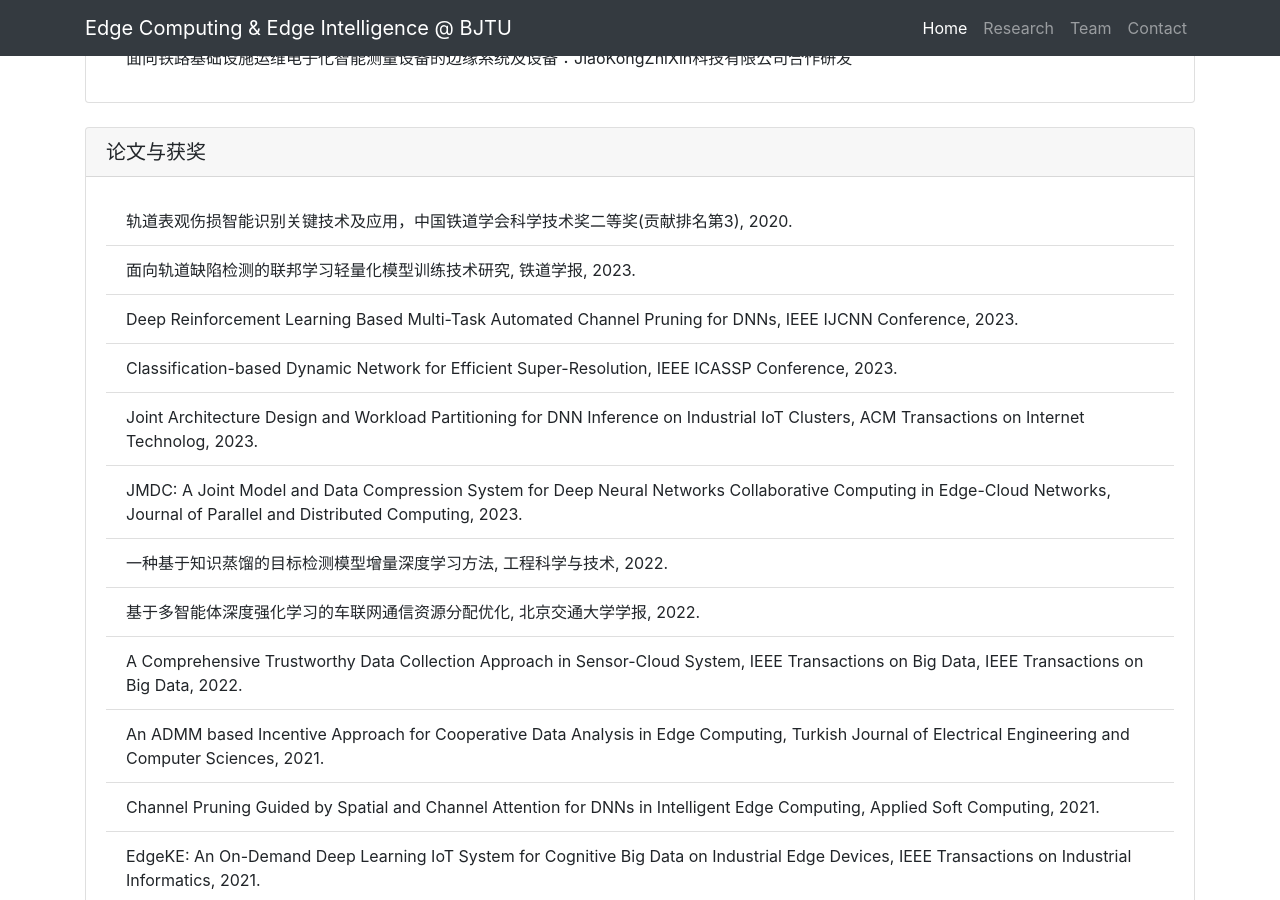
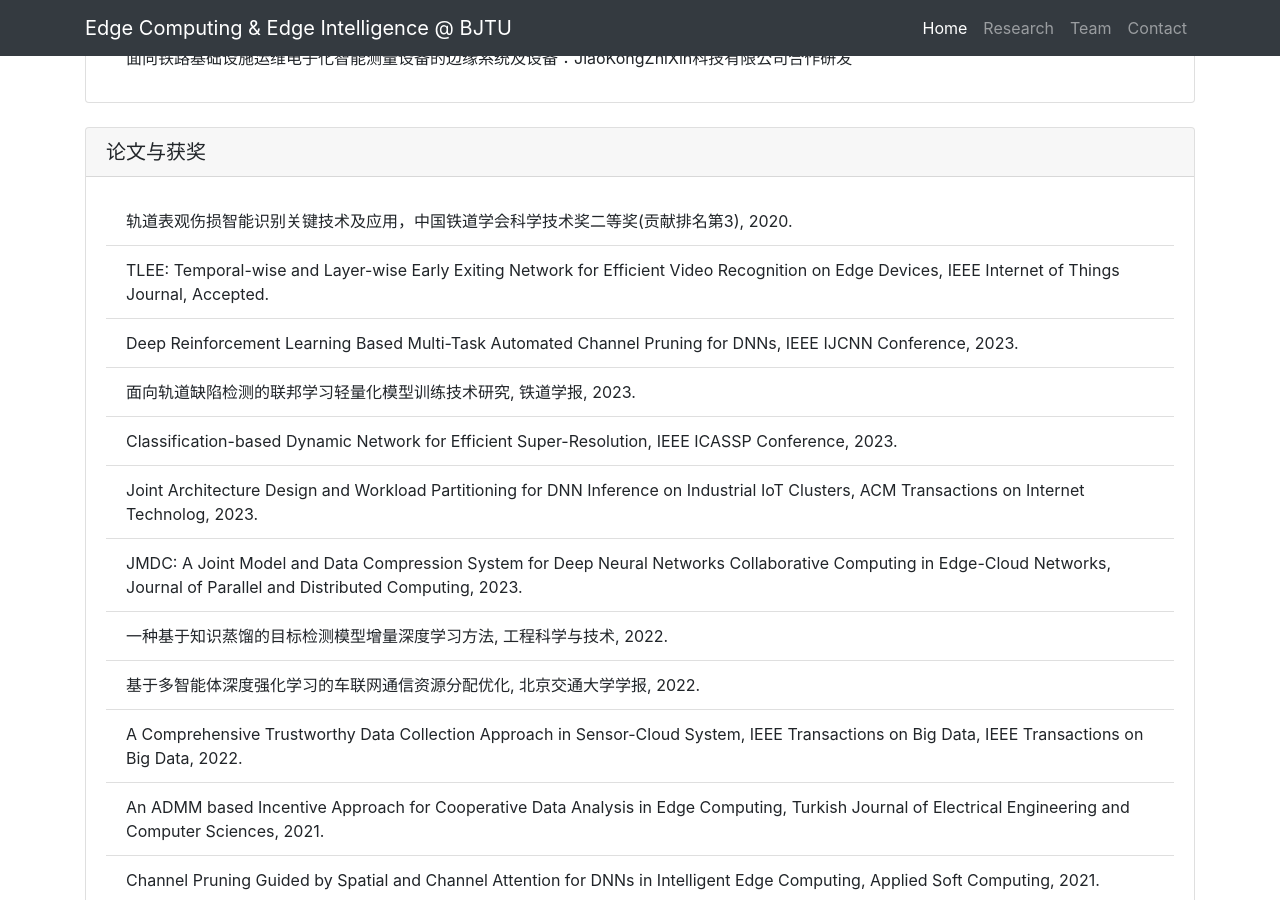
Before and after one commit to fangvv/Homepage, a Jekyll site: the page Edgecomp/index.html, which Jekyll copies as it is, in a window 1280 px wide and 900 px high, scrolled down 2837 px. Built offline with Jekyll 4.4.1, drawn with Linux system fonts in a browser that asks for light colours; comment, search, counter and statistics services are not loaded.

Commit message:
update pubs

```diff
--- a/Edgecomp/index.html
+++ b/Edgecomp/index.html
@@ -147,8 +147,9 @@
   <div class="card-body">
     <ul class="list-group list-group-flush">
       <li class="list-group-item">轨道表观伤损智能识别关键技术及应用，中国铁道学会科学技术奖二等奖(贡献排名第3), 2020.</li>
+      <li class="list-group-item">TLEE: Temporal-wise and Layer-wise Early Exiting Network for Efficient Video Recognition on Edge Devices, IEEE Internet of Things Journal, Accepted.</li>
+      <li class="list-group-item">Deep Reinforcement Learning Based Multi-Task Automated Channel Pruning for DNNs, IEEE IJCNN Conference, 2023.</li>
       <li class="list-group-item">面向轨道缺陷检测的联邦学习轻量化模型训练技术研究, 铁道学报, 2023.</li>
-      <li class="list-group-item">Deep Reinforcement Learning Based Multi-Task Automated Channel Pruning for DNNs, IEEE IJCNN Conference, 2023.</li>
       <li class="list-group-item">Classification-based Dynamic Network for Efficient Super-Resolution, IEEE ICASSP Conference, 2023.</li>
       <li class="list-group-item">Joint Architecture Design and Workload Partitioning for DNN Inference on Industrial IoT Clusters, ACM Transactions on Internet Technolog, 2023.</li>
       <li class="list-group-item">JMDC: A Joint Model and Data Compression System for Deep Neural Networks Collaborative Computing in Edge-Cloud Networks, Journal of Parallel and Distributed Computing, 2023.</li>
```
